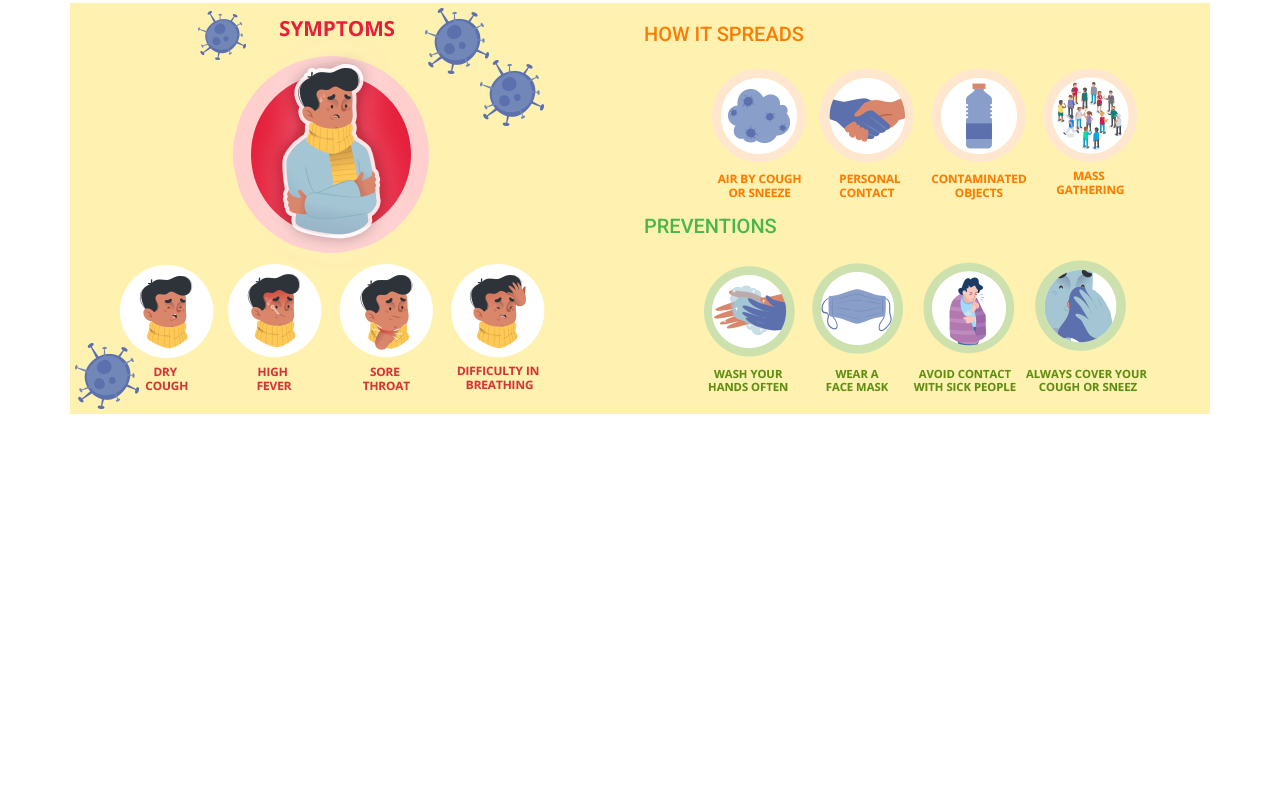
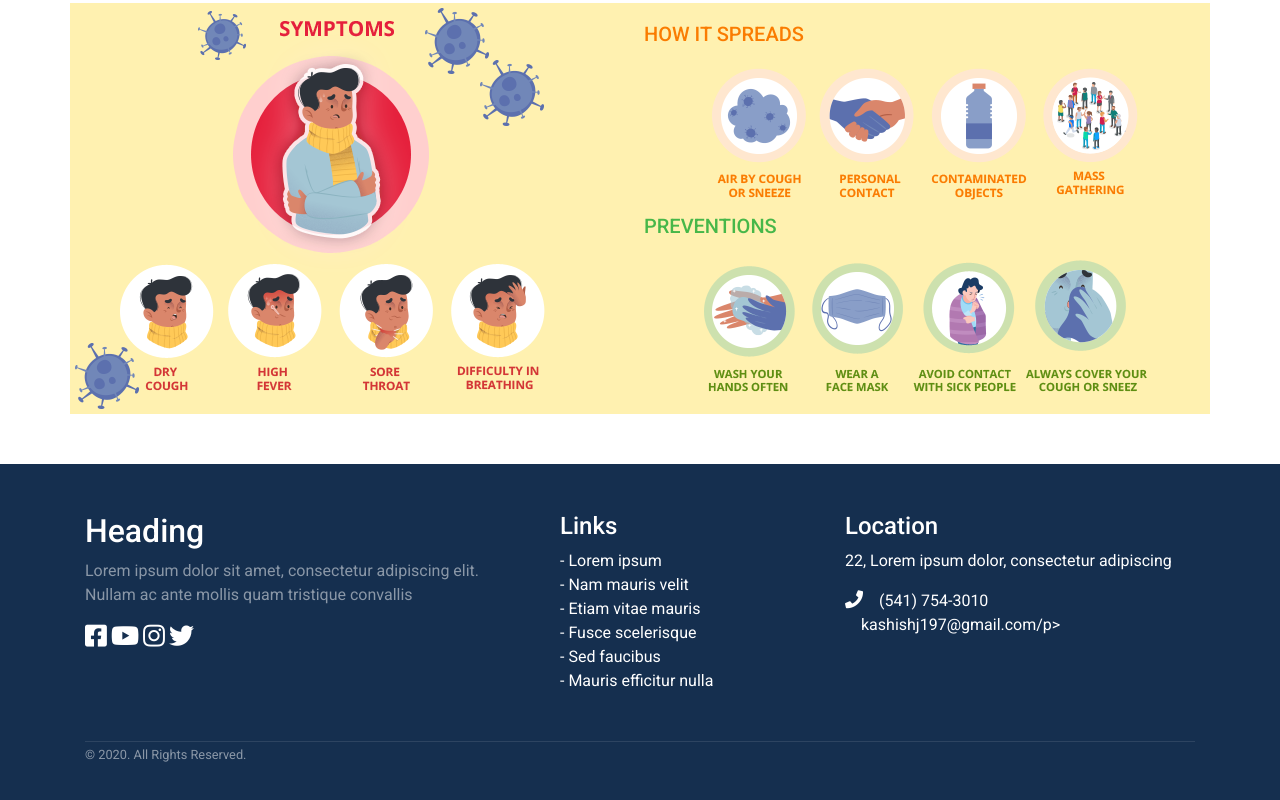
Before and after one commit to kashishj197/GetRidofCOVID19, an Angular app: page / in a window 1280 px wide. Shown: the part 2702-3502 px from the top of the page. Before the commit the page ends 3116 px from the top, so only its background shows below. Built offline with nearby package versions, Linux system fonts and the light colour scheme; no server answers.

Commit message:
added footer

```diff
--- a/src/app/app.component.html
+++ b/src/app/app.component.html
@@ -4,3 +4,4 @@
 <app-myth></app-myth>
 <app-war></app-war>
 <app-guidelines></app-guidelines>
+<app-footer></app-footer>
--- a/src/app/app.module.ts
+++ b/src/app/app.module.ts
@@ -11,6 +11,7 @@ import { GraphAppComponent } from './graph/graph.component';
 import { GuidelinesAppComponent } from './guidelines/guidelines.component'
 import { MythAppComponent } from './myth/myth.component'
 import { WarAppComponent } from './war/war.component';
+import { FooterAppComponent } from './footer/footer.component';
 import { BrowserAnimationsModule } from '@angular/platform-browser/animations';
 
 @NgModule({
@@ -21,7 +22,8 @@ import { BrowserAnimationsModule } from '@angular/platform-browser/animations';
     GraphAppComponent,
     GuidelinesAppComponent,
     MythAppComponent,
-    WarAppComponent
+    WarAppComponent,
+    FooterAppComponent
   ],
   imports: [
     BrowserModule,
--- /dev/null
+++ b/src/app/footer/footer.component.css
@@ -0,0 +1,33 @@
+.footer {
+    background: #152f4f;
+    color: white;
+  }
+  .footer .links ul {
+    list-style-type: none;
+  }
+  .footer .links li a {
+    color: white;
+    -webkit-transition: color 0.2s;
+    transition: color 0.2s;
+  }
+  .footer .links li a:hover {
+    text-decoration: none;
+    color: #4180cb;
+  }
+  .footer .about-company i {
+    font-size: 25px;
+  }
+  .footer .about-company a {
+    color: white;
+    -webkit-transition: color 0.2s;
+    transition: color 0.2s;
+  }
+  .footer .about-company a:hover {
+    color: #4180cb;
+  }
+  .footer .location i {
+    font-size: 18px;
+  }
+  .footer .copyright p {
+    border-top: 1px solid rgba(255, 255, 255, 0.1);
+  }
--- /dev/null
+++ b/src/app/footer/footer.component.html
@@ -0,0 +1,36 @@
+<div class="mt-5 pt-5 pb-5 footer">
+    <div class="container">
+        <div class="row">
+            <div class="col-lg-5 col-xs-12 about-company">
+                <h2>Heading</h2>
+                <p class="pr-5 text-white-50">Lorem ipsum dolor sit amet, consectetur adipiscing elit. Nullam ac ante
+                    mollis quam tristique convallis </p>
+                <p><a href="#"><i class="fab fa-facebook-square mr-1"></i></a><a href="#"><i class="fab fa-youtube mr-1"></i></a>
+                    <a href="#"><i class="fab fa-instagram mr-1"></i></a>
+                    <a href="#"><i class="fab fa-twitter mr-1"></i></a></p>
+            </div>
+            <div class="col-lg-3 col-xs-12 links">
+                <h4 class="mt-lg-0 mt-sm-3">Links</h4>
+                <ul class="m-0 p-0">
+                    <li>- <a href="#">Lorem ipsum</a></li>
+                    <li>- <a href="#">Nam mauris velit</a></li>
+                    <li>- <a href="#">Etiam vitae mauris</a></li>
+                    <li>- <a href="#">Fusce scelerisque</a></li>
+                    <li>- <a href="#">Sed faucibus</a></li>
+                    <li>- <a href="#">Mauris efficitur nulla</a></li>
+                </ul>
+            </div>
+            <div class="col-lg-4 col-xs-12 location">
+                <h4 class="mt-lg-0 mt-sm-4">Location</h4>
+                <p>22, Lorem ipsum dolor, consectetur adipiscing</p>
+                <p class="mb-0"><i class="fa fa-phone mr-3"></i>(541) 754-3010</p>
+                <p><i class="fa fa-envelope-o mr-3"></i>kashishj197@gmail.com/p>
+            </div>
+        </div>
+        <div class="row mt-5">
+            <div class="col copyright">
+                <p class=""><small class="text-white-50">© 2020. All Rights Reserved.</small></p>
+            </div>
+        </div>
+    </div>
+</div>
```
Also changed, not shown: src/app/footer/footer.component.ts (added, +10 -0 lines).
